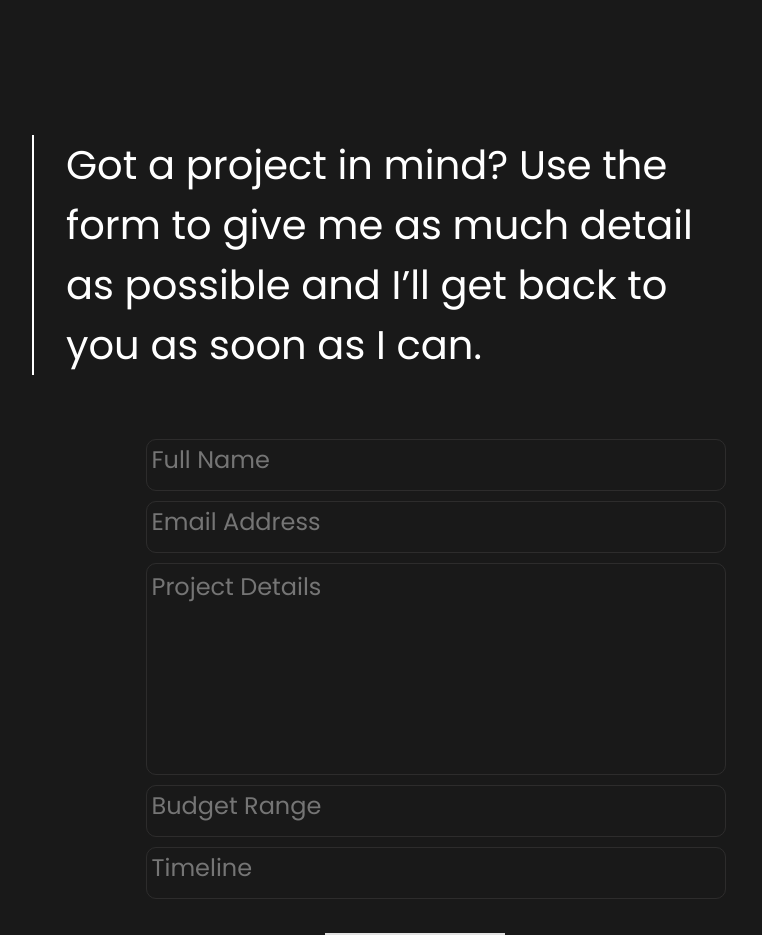
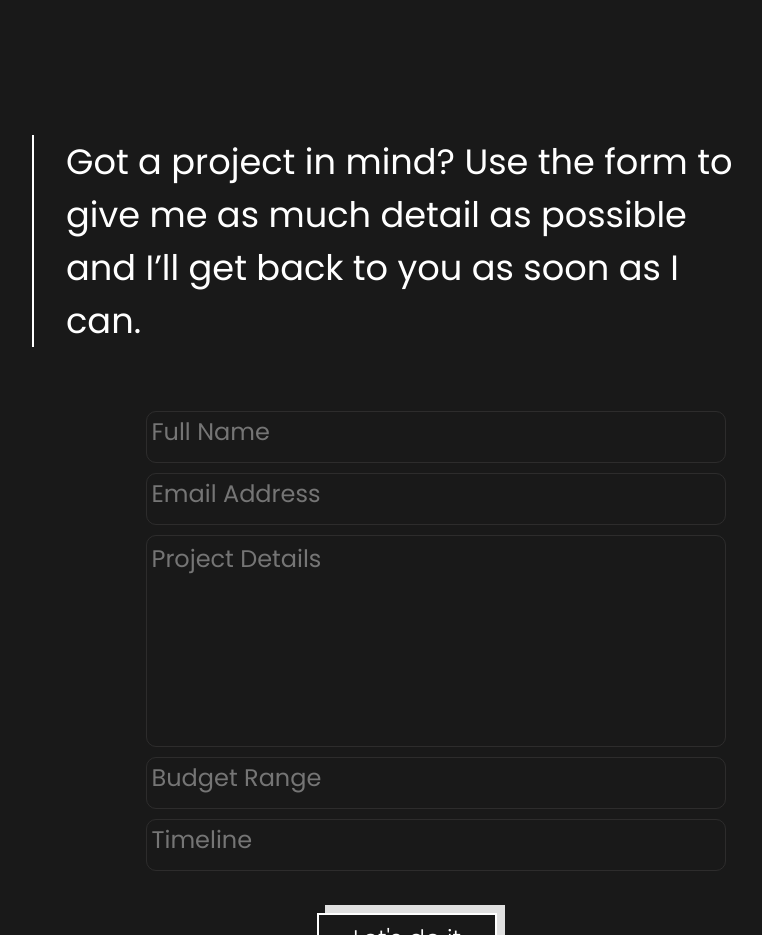
Before and after one commit to tobassum786/My-professional, a plain HTML site: page Index.html in a window 1280 px wide. Shown: the part 8480-9415 px from the top of the page, without its empty margins (233-995 px from the left). Drawn offline with nearby package versions, Linux system fonts and the light colour scheme.

Commit message:
Update styles.css

```diff
--- a/styles.css
+++ b/styles.css
@@ -757,7 +757,7 @@ section {
 .contact__me .text__data {
     position: relative;
     max-width: 750px;
-    font-size: var(--font-lg);
+    font-size: var(--font-sm);
     border-left: 2px solid var(--light-color);
     padding: 0 var(--margin-sm);
     margin-bottom: var(--margin-sm);
```
